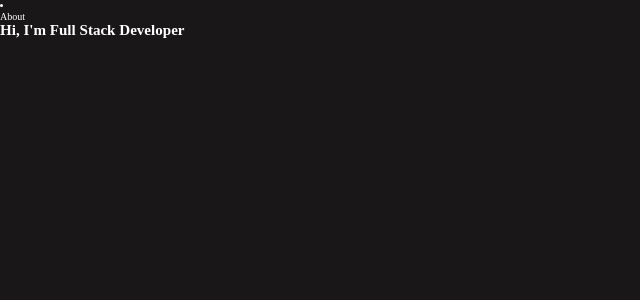
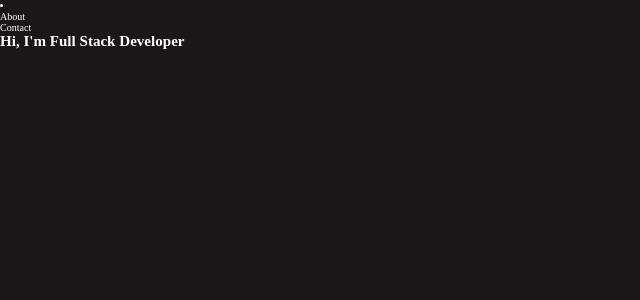
Before and after one commit to DG-Develop/DG-Develop, a React app: page / in a window 1280 px wide. Shown: the top 300 px of the page, without its empty margins (0-640 px from the left). Built offline with nearby package versions, Linux system fonts and the light colour scheme.

Commit message:
[ADD] Agregando funcionalidad menor

```diff
--- a/src/containers/Home.tsx
+++ b/src/containers/Home.tsx
@@ -9,7 +9,7 @@ const Home = () => {
                         <ul></ul>
                         <ul>About</ul>
                         <ul></ul>
-                        <ul></ul>
+                        <ul>Contact</ul>
                     </li>
                 </nav>
             </header>
```
